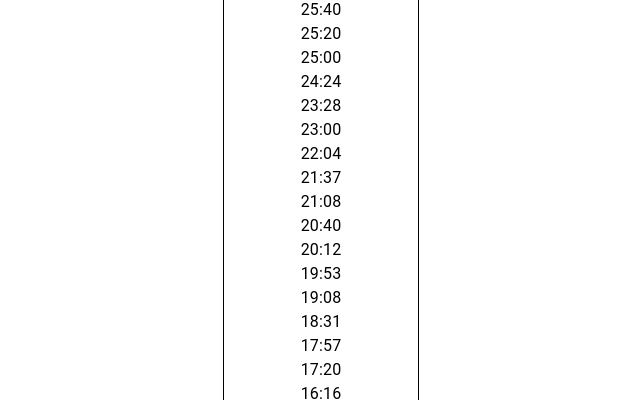
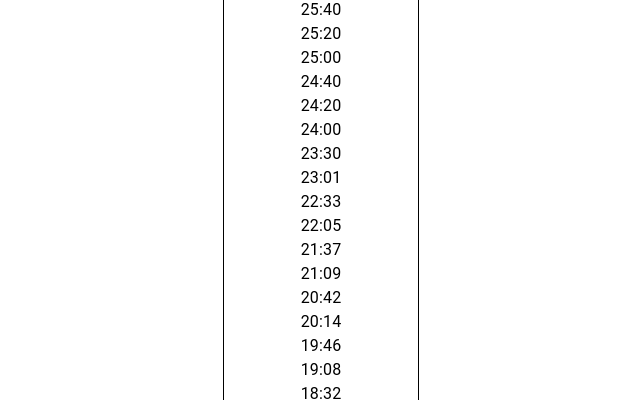
Before and after one commit to Tibblist/nw-tools, a React (Create React App) app in the folder web-app/: page / in a window 1280 px wide. Shown: the part 400-800 px from the top of the page, without its empty margins (319-959 px from the left). Built offline with nearby package versions, Linux system fonts and the light colour scheme.

Commit message:
fix times

```diff
--- a/web-app/src/App.tsx
+++ b/web-app/src/App.tsx
@@ -18,34 +18,43 @@ const timers = [
   [4, 20],
   [4, 40],
   [5, 0],
-  [5, 36],
-  [6, 32],
-  [7, 0],
-  [7, 56],
+  [5, 20],
+  [5, 40],
+  [6, 0],
+  [6, 30],
+  [6, 59],
+  [7, 27],
+  [7, 55],
   [8, 23],
-  [8, 52],
-  [9, 20],
-  [9, 48],
-  [10, 7],
+  [8, 51],
+  [9, 18],
+  [9, 46],
+  [10, 14],
   [10, 52],
-  [11, 29],
-  [12, 3],
+  [11, 28],
+  [12, 4],
   [12, 40],
-  [13, 44],
+  [13, 16],
+  [13, 52],
   [14, 28],
   [15, 4],
   [15, 40],
-  [17, 8],
-  [19, 12],
-  [19, 56],
-  [20, 48],
+  [16, 25],
+  [17, 9],
+  [17, 53],
+  [18, 37],
+  [19, 21],
+  [20, 5],
+  [20, 49],
   [21, 40],
   [22, 32],
   [23, 24],
   [24, 16],
   [25, 8],
+  [26, 8],
+  [27, 8],
   [28, 8],
-  [29, 10],
+  [29, 8],
   [29, 60],
 ];
 let baseTime = new Date();
```
